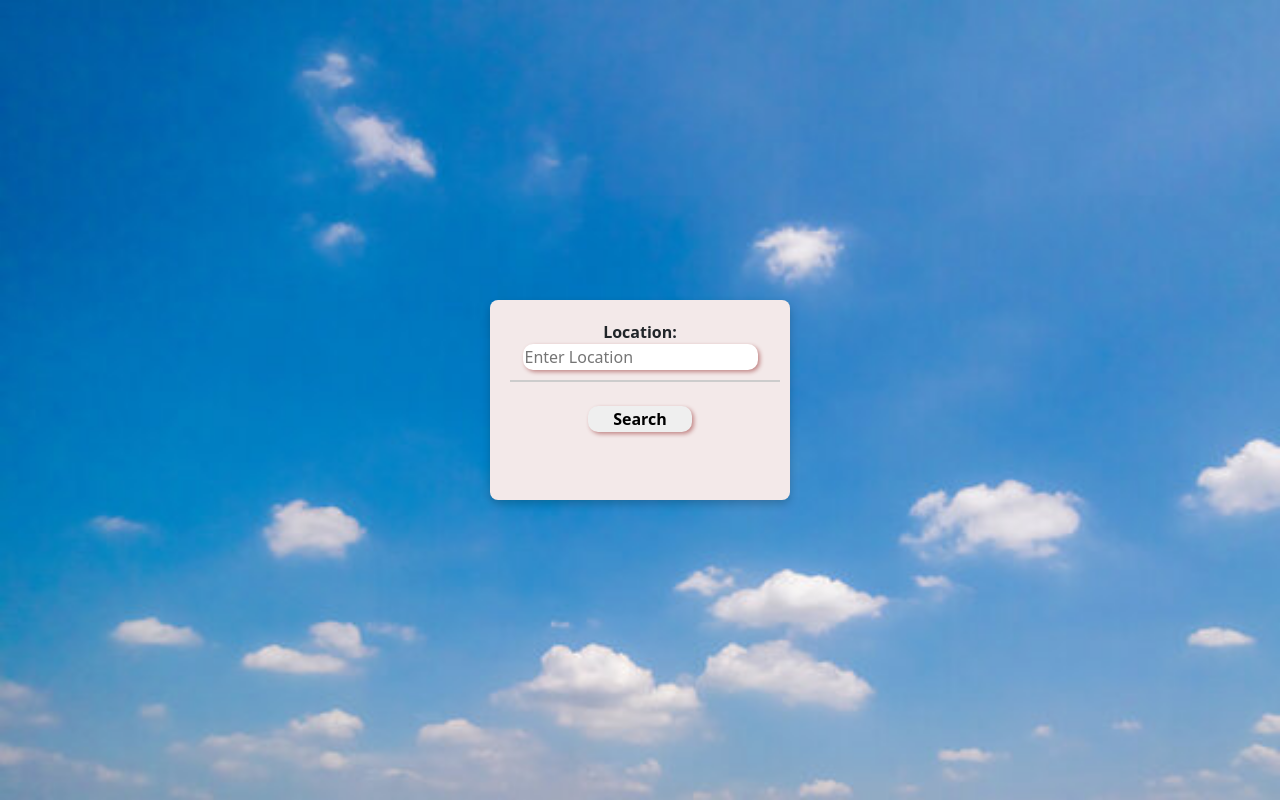
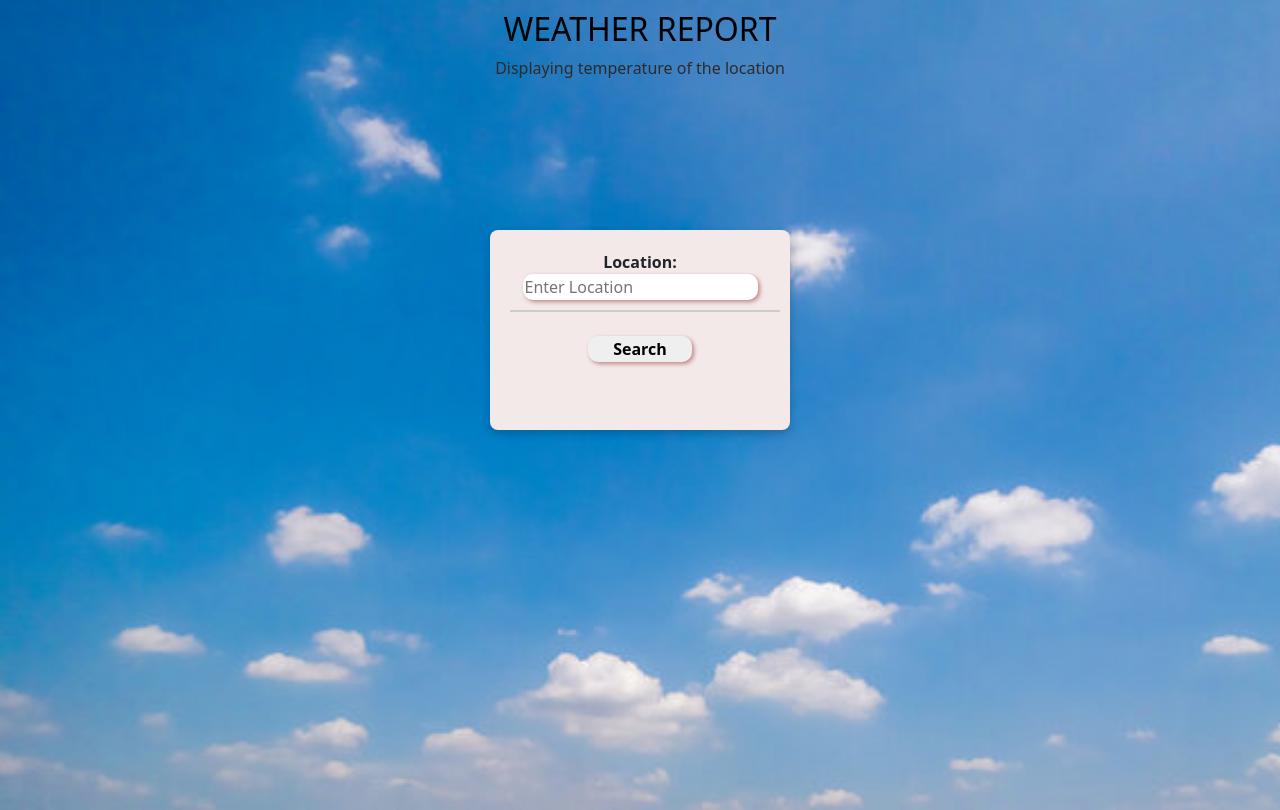
Before and after one commit to sairathod/WeatherReport-WebSite, a plain HTML site: page WeatherReport-Website/index.html in a window 1280 px wide. Drawn offline with nearby package versions, Linux system fonts and the light colour scheme.

Commit message:
Headings and Animated Updated

```diff
--- a/WeatherReport-Website/index.html
+++ b/WeatherReport-Website/index.html
@@ -9,6 +9,9 @@
     <link rel="stylesheet" href="style.css">
 </head>
 <body>
+    <h1 class="animated-heading text-center">WEATHER REPORT</h1>
+    <p class="animated-paragraph text-center">Displaying temperature of the location</p>
+       <div class="container">
         <div class="main">
             <label for="cityInput">Location:</label>
             <input type="text" name="name" id="cityInput" oninput="fetchCities()" placeholder="Enter Location">
@@ -19,5 +22,6 @@
             <p id="weather-detail"></p>
 
         </div>
+    </div>
 </body>
 </html>
--- a/WeatherReport-Website/style.css
+++ b/WeatherReport-Website/style.css
@@ -1,15 +1,42 @@
 body{
     background-image: url("assets/weather-background.jpg");
     background-size: cover;
-    margin: 0;
     height: 100vh;
+}
+
+@keyframes fadeInSlideUp {
+    0% {
+        opacity: 0;
+        transform: translateY(20px);
+    }
+    100% {
+        opacity: 1;
+        transform: translateY(0);
+    }
+}
+
+/* Applying animation to a heading */
+.animated-heading {
+    margin-top: 10px;
+    font-size: 2rem;
+    color: #000000;
+    animation: fadeInSlideUp 1.5s ease-in-out forwards; /* Animation name, duration, easing, and fill mode */
+}
+
+/* Applying animation to a paragraph */
+.animated-paragraph {
+    font-size: 1rem;
+    color: #302929;
+    animation: fadeInSlideUp 2s ease-in-out forwards;
+    animation-delay: 0.5s; /* Delay before the animation starts */
+}
+.container{
     display: grid;
     place-items: center;
+    width: 100%;
+    margin-top: 150px;
 }
-
-
 .main{
-    position: relative;
     width: 300px;
     height: 200px;
     background-color: rgb(243, 233, 233);
```
